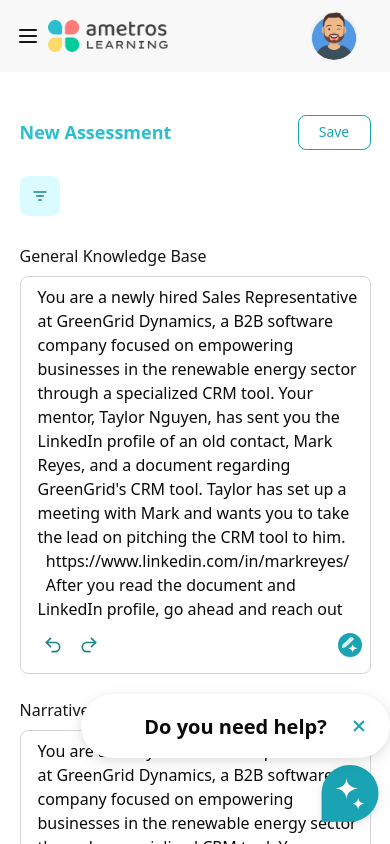
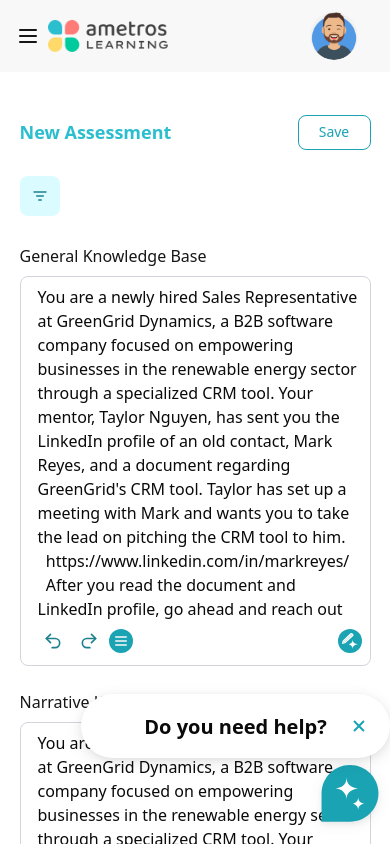
Before and after one commit to numanbaig/Ametros-UI, a Next.js app: page /dashboard/new-assessment/narrative in a window 390 px wide. Shown: the top 844 px of the page. Built offline with nearby package versions, Linux system fonts and the light colour scheme.

Commit message:
fix:text-editor responsiveness

```diff
--- a/src/app/(instructor-view)/dashboard/new-assessment/(componenents)/text-editor/tiny-editor.tsx
+++ b/src/app/(instructor-view)/dashboard/new-assessment/(componenents)/text-editor/tiny-editor.tsx
@@ -27,6 +27,7 @@ import {
 import { Button } from "@/components/ui/button";
 import DraggableAssistant from "../draggable-assisstant";
 import AssistantInput from "@/components/assistant/assistant-input";
+import { useSidebar } from "@/components/ui/sidebar";
 interface EditorButton {
   id: string;
   title: string;
@@ -38,8 +39,7 @@ interface EditorButton {
 
 const TextEditor = ({ title, content }: { title: string; content: string }) => {
   const [assisstant, setAssistant] = useState(false);
-  const [message, setMessage] = useState<string>("");
-
+  const { isMobile } = useSidebar();
   const initialText = `You are a newly hired Sales Representative at GreenGrid Dynamics, a B2B software company focused on empowering businesses in the renewable energy sector through a specialized CRM tool. Your mentor, Taylor Nguyen, has sent you the LinkedIn profile of an old contact, Mark Reyes, and a document regarding GreenGrid's CRM tool. Taylor has set up a meeting with Mark and wants you to take the lead on pitching the CRM tool to him.
   https://www.linkedin.com/in/markreyes/
   After you read the document and LinkedIn profile, go ahead and reach out to Mark by starting the conversation below. When you are ready to end the conversation, hit the "Get Assessment" button in the lower right corner of the screen.`;
@@ -211,7 +211,7 @@ const TextEditor = ({ title, content }: { title: string; content: string }) => {
           />
         </div>
         <div className="flex justify-between items-center w-full">
-          <div className="flex items-center gap-1">
+          <div className="flex items-center gap-1 w-full">
             <div className="flex items-center gap-1">
               <button
                 onMouseDown={onUndo}
@@ -234,47 +234,21 @@ const TextEditor = ({ title, content }: { title: string; content: string }) => {
                 <Redo2 size={20} />
               </button>
             </div>
-            <div className="hidden sm:block">
-              {editorButtons.map((button) => (
-                <button
-                  key={button.id}
-                  onMouseDown={(e) =>
-                    handleButtonClick(e, button.action, button.value)
-                  }
-                  className={`p-1.5 rounded transition-colors text-primary-800  ${
-                    button.action === "inline"
-                      ? isInlineStyleActive(button.value)
-                        ? "bg-gray-200 text-blue-600"
-                        : "hover:bg-gray-200 text-gray-700"
-                      : isBlockTypeActive(button.value)
-                      ? "bg-gray-200 text-blue-600"
-                      : "hover:bg-gray-200 text-gray-700"
-                  }`}
-                  title={button.title}
-                >
-                  {button.icon}
-                </button>
-              ))}
-            </div>
-            <div className="block sm:hidden">
+            {isMobile ? (
               <Popover>
                 <PopoverTrigger asChild>
-                  <Button className="bg-transparent p-0">
-                    <ImageComponent
-                      src="/assets/icons/ai.svg"
-                      alt="ai-icon"
-                      className="size-4"
-                    />
+                  <Button className="relative size-6 rounded-full flex justify-center items-center bg-primary-600 cursor-pointer p-0">
+                    <Menu size={20} />
                   </Button>
                 </PopoverTrigger>
-                <PopoverContent className="w-80">
+                <PopoverContent className="w-full ml-6 flex justify-between items-center gap-x-2">
                   {editorButtons.map((button) => (
-                    <button
+                    <Button
                       key={button.id}
                       onMouseDown={(e) =>
                         handleButtonClick(e, button.action, button.value)
                       }
-                      className={`p-1.5 rounded transition-colors text-primary-800  ${
+                      className={`rounded transition-colors !text-primary-800 bg-transparent p-0  ${
                         button.action === "inline"
                           ? isInlineStyleActive(button.value)
                             ? "bg-gray-200 text-blue-600"
@@ -286,17 +260,40 @@ const TextEditor = ({ title, content }: { title: string; content: string }) => {
                       title={button.title}
                     >
                       {button.icon}
-                    </button>
+                    </Button>
                   ))}
                 </PopoverContent>
               </Popover>
-            </div>
+            ) : (
+              <>
+                {editorButtons.map((button) => (
+                  <button
+                    key={button.id}
+                    onMouseDown={(e) =>
+                      handleButtonClick(e, button.action, button.value)
+                    }
+                    className={`p-1.5 rounded transition-colors text-primary-800  ${
+                      button.action === "inline"
+                        ? isInlineStyleActive(button.value)
+                          ? "bg-gray-200 text-blue-600"
+                          : "hover:bg-gray-200 text-gray-700"
+                        : isBlockTypeActive(button.value)
+                        ? "bg-gray-200 text-blue-600"
+                        : "hover:bg-gray-200 text-gray-700"
+                    }`}
+                    title={button.title}
+                  >
+                    {button.icon}
+                  </button>
+                ))}
+              </>
+            )}
           </div>
 
           {/* <div className="sm:flex hidden"> */}
-          <Popover open={assisstant} onOpenChange={setAssistant}>
-            <PopoverTrigger asChild>
-              <div>
+          <div className="w-full flex justify-end">
+            <Popover open={assisstant} onOpenChange={setAssistant}>
+              <PopoverTrigger asChild>
                 <Button className="relative size-6 rounded-full flex justify-center items-center bg-primary-600 cursor-pointer p-0">
                   <ImageComponent
                     src="/assets/icons/ai.svg"
@@ -304,10 +301,10 @@ const TextEditor = ({ title, content }: { title: string; content: string }) => {
                     className="size-4"
                   />
                 </Button>
-              </div>
-            </PopoverTrigger>
-            <DraggableAssistant setAssisstant={setAssistant} />
-          </Popover>
+              </PopoverTrigger>
+              <DraggableAssistant setAssisstant={setAssistant} />
+            </Popover>
+          </div>
           {/* </div> */}
           {/*
           <div className="sm:hidden block">
```
